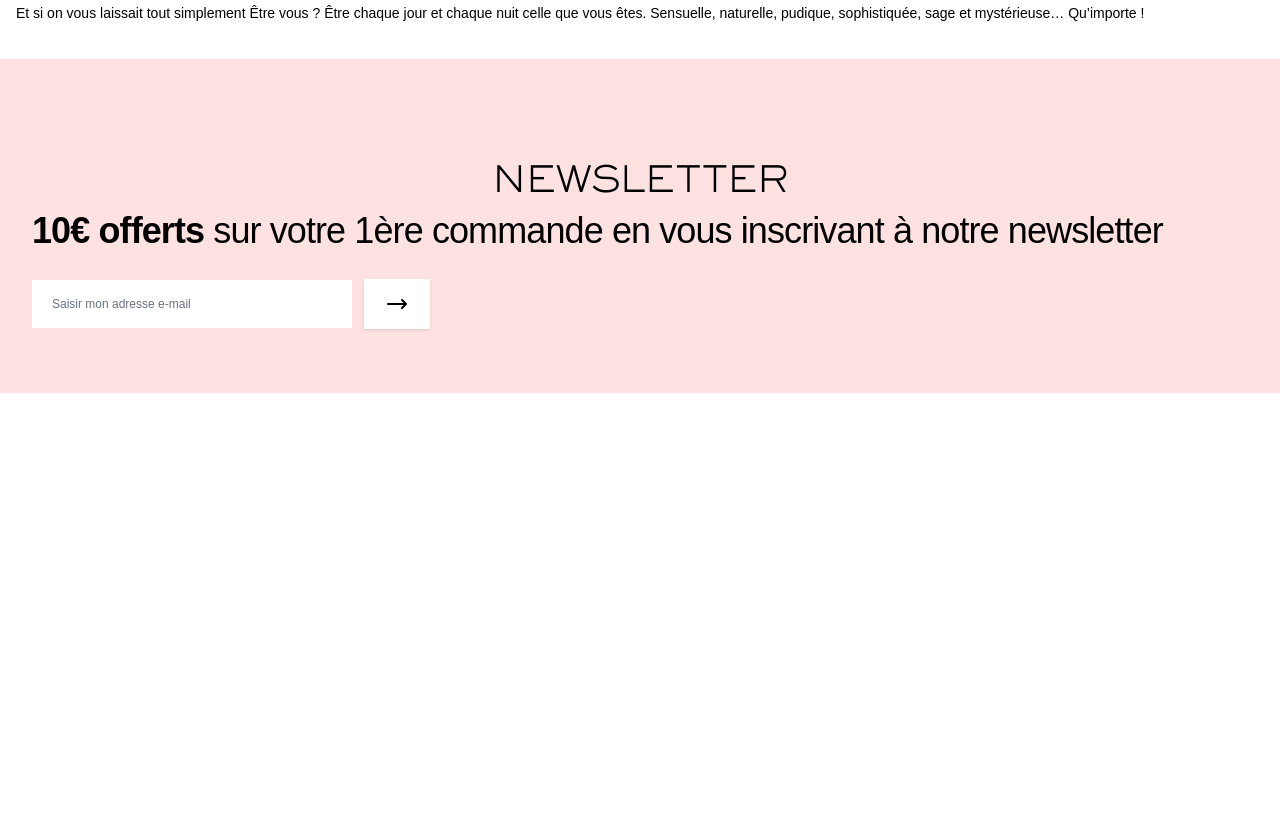
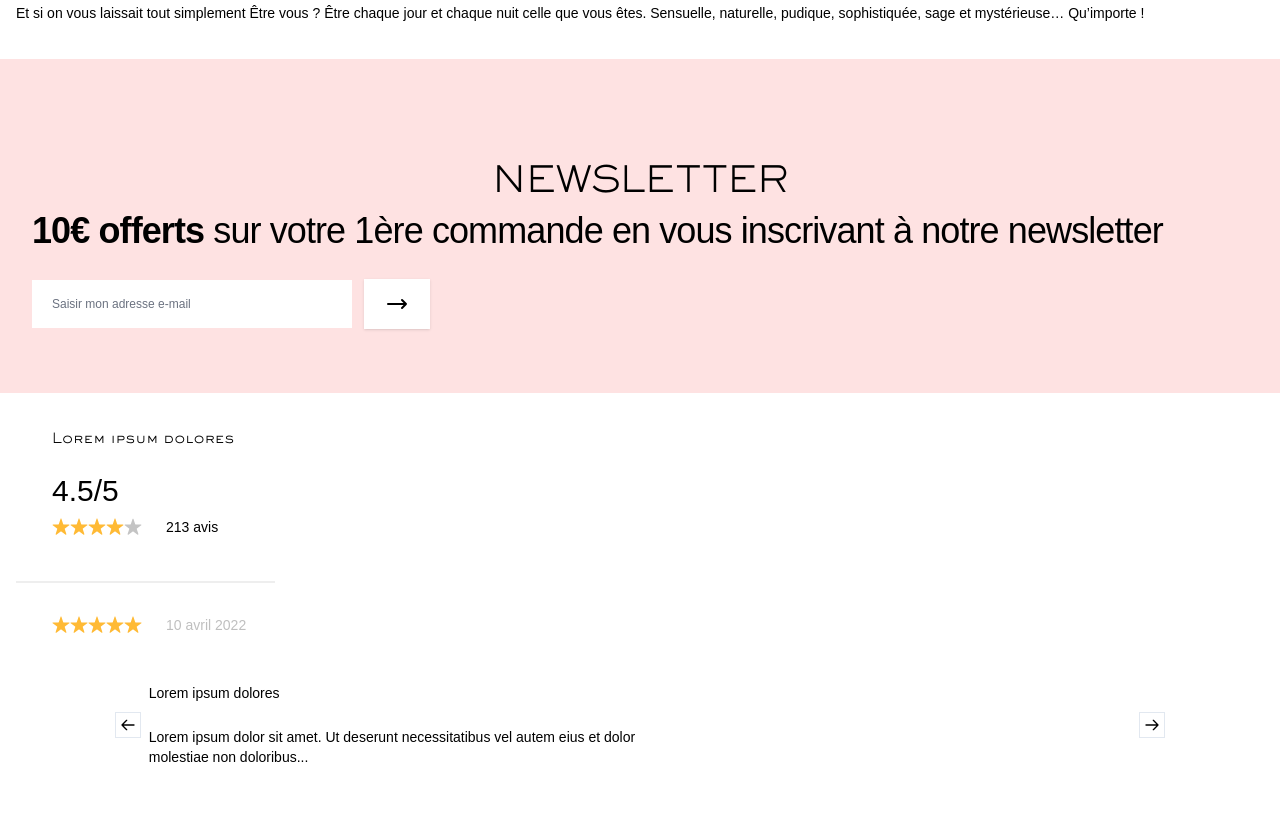
Before and after one commit to JoanaSimaozinho/Les-dessous-chics, a plain HTML site: page src/index.html in a window 1280 px wide. Shown: the part 3538-4353 px from the top of the page. Before the commit the page ends 3931 px from the top, so only its background shows below. Drawn offline with Linux system fonts and the light colour scheme; a web font is replaced by a local one.

Commit message:
add images, section and styles

```diff
--- a/src/index.html
+++ b/src/index.html
@@ -558,6 +558,69 @@
 
     </section>
 
+    <section>
+        <div class="mt-9 px-4">
+            <div class="px-9">
+                <h2 class="font-sackers text-left font-medium text-sm">Lorem ipsum dolores</h2>
+                <p class="text-3xl font-medium mt-6 mb-2">4.5/5</p>
+                <div class="flex pb-11">
+                    <img src="/img/yellowstar.svg" alt="">
+                    <img src="/img/yellowstar.svg" alt="">
+                    <img src="/img/yellowstar.svg" alt="">
+                    <img src="/img/yellowstar.svg" alt="">
+                    <img src="/img/star.svg" alt="">
+                    <p class="ml-6 font-medium text-sm">213 avis</p>
+                </div>
+            </div>
+
+            <img src="/img/Line2.svg" alt="">
+
+            <div class="flex px-9 pt-8">
+                <img src="/img/yellowstar.svg" alt="">
+                <img src="/img/yellowstar.svg" alt="">
+                <img src="/img/yellowstar.svg" alt="">
+                <img src="/img/yellowstar.svg" alt="">
+                <img src="/img/yellowstar.svg" alt="">
+                <p class="ml-6 text-sm font-normal opacity-25">10 avril 2022</p>
+            </div>
+
+            <div class="flex justify-center items-center">
+                <button class="border border-slate-200">
+                    <svg xmlns="http://www.w3.org/2000/svg" class="h-6 w-6 p-1" fill="none" viewBox="0 0 24 24" stroke="currentColor" stroke-width="2">
+                        <path stroke-linecap="round" stroke-linejoin="round" d="M10 19l-7-7m0 0l7-7m-7 7h18" />
+                    </svg>
+                </button>
+                <div class="2xl:px-20 px-2 py-12 w-full lg:w-4/5">
+                    <div class="js-flickity" data-flickity-options='{ "wrapAround": true }'>
+                        <div class="gallery-cell lg:mr-7 mr-2 lg:w-1/2 sm:w-96 w-full h-full">
+                            <div class="relative w-full h-full lg:block hidden">
+                                <h2 class="text-sm font-medium mb-6 text-left">Lorem ipsum dolores</h2>
+                                <p class="text-sm font-thin">
+                                    Lorem ipsum dolor sit amet. Ut deserunt necessitatibus vel autem eius et dolor molestiae non doloribus...
+                                </p>
+
+                            </div>
+                            <div class="relative w-full h-full lg:hidden">
+                                <h2  class="text-sm font-medium mb-6 text-left">Lorem ipsum dolores</h2>
+                                <p class="text-sm font-thin">
+                                    Lorem ipsum dolor sit amet. Ut deserunt necessitatibus vel autem eius et dolor molestiae non doloribus...
+                                </p>
+                            </div>
+                        </div>
+
+                    </div>
+                </div>
+                <button class="border border-slate-200">
+                    <svg xmlns="http://www.w3.org/2000/svg" class="h-6 w-6 p-1" fill="none" viewBox="0 0 24 24" stroke="currentColor" stroke-width="2">
+                        <path stroke-linecap="round" stroke-linejoin="round" d="M14 5l7 7m0 0l-7 7m7-7H3" />
+                    </svg>
+                </button>
+
+            </div>
+
+        </div>
+    </section>
+
 
 </body>
 </html>
```
Also changed, not shown: dist/output.css, img/Line2.svg (added).
